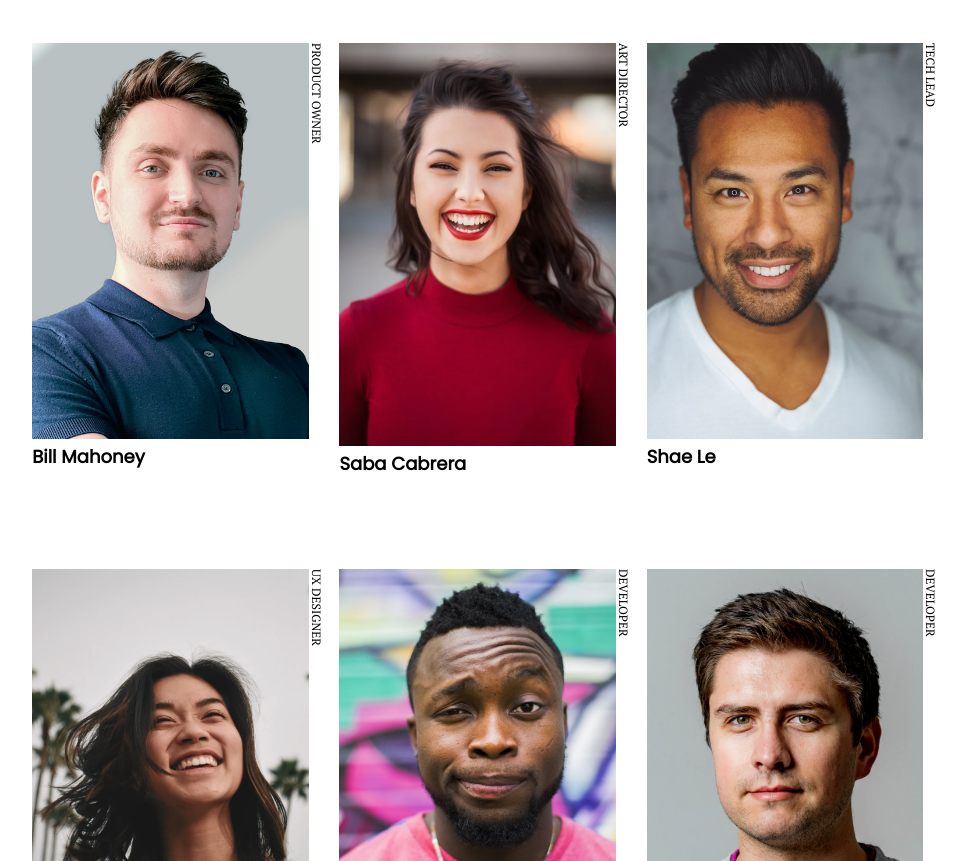
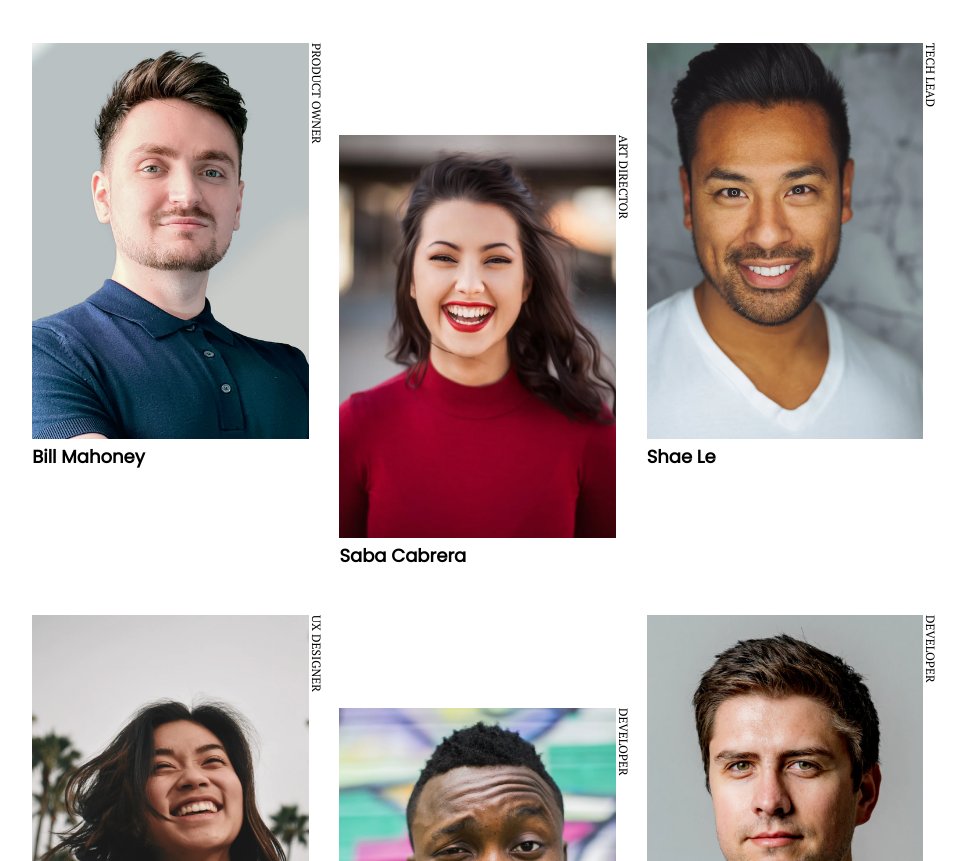
Before and after one commit to MrFork27/my-team-page, a plain HTML site: page src/index.html in a window 1280 px wide. Shown: the part 191-1052 px from the top of the page, without its empty margins (147-1113 px from the left). Drawn offline with Linux system fonts and the light colour scheme.

Commit message:
ship: center image member container position

```diff
--- a/src/index.html
+++ b/src/index.html
@@ -39,7 +39,7 @@
                 </div>
                 <p class="member-type">Product owner</p>
             </div>
-            <div class="member-container">
+            <div class="member-container center-member">
                 <div class="member-photo-name-container">
                     <img
                         src="../public/photo2.png"
@@ -72,7 +72,7 @@
                 </div>
                 <p class="member-type">UX Designer</p>
             </div>
-            <div class="member-container">
+            <div class="member-container center-member">
                 <div class="member-photo-name-container">
                     <img
                         src="../public/photo5.png"
--- a/src/style.css
+++ b/src/style.css
@@ -70,8 +70,12 @@ body {
     display: flex;
     flex-direction: row;
     flex-shrink: 0;
-    margin: 5% 0;
+    margin-top: 5%;
     width: 33.33%;
+}
+
+.center-member {
+    margin-top: 15%;
 }
 
 .member-photo-name-container {
```
